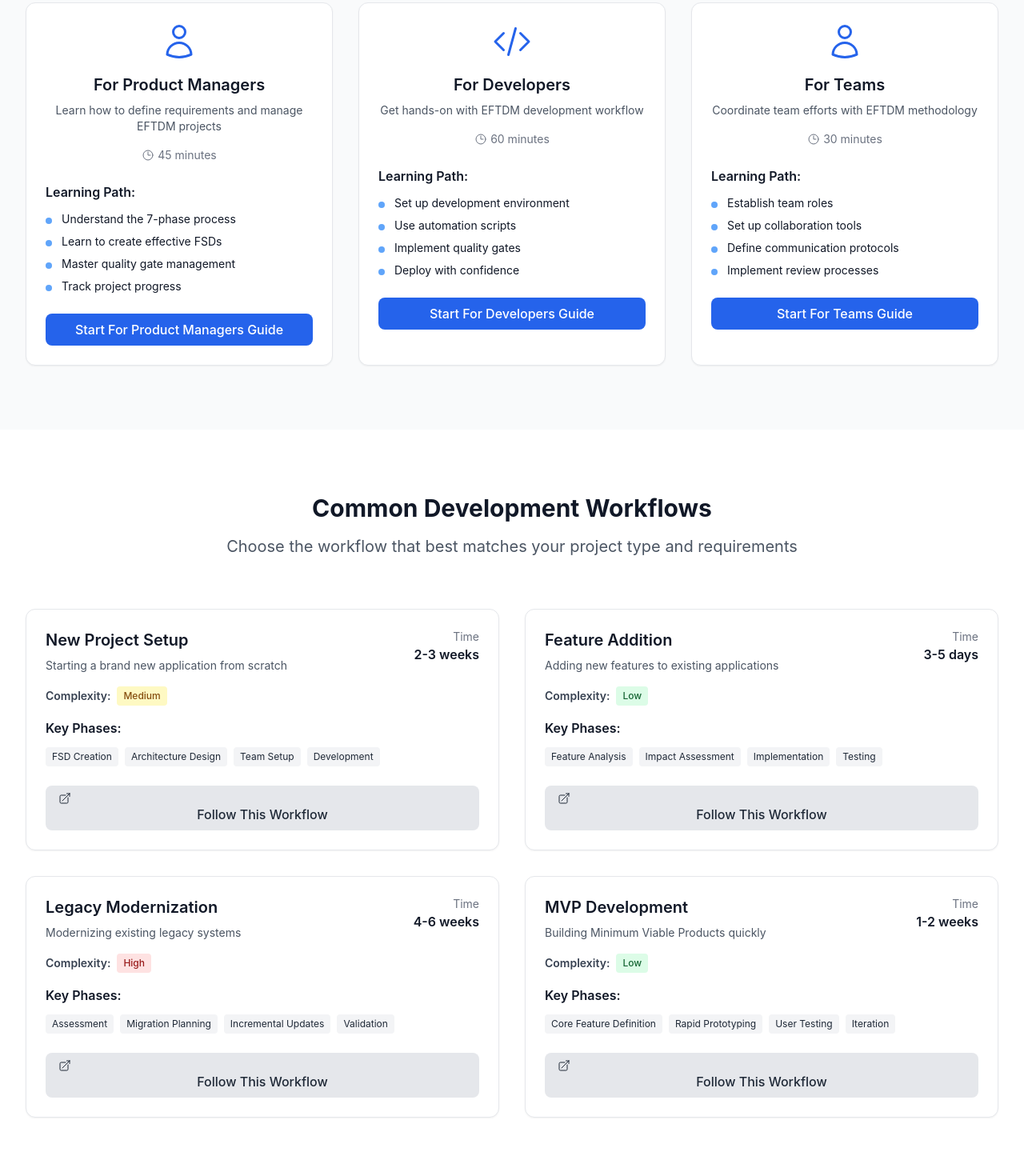
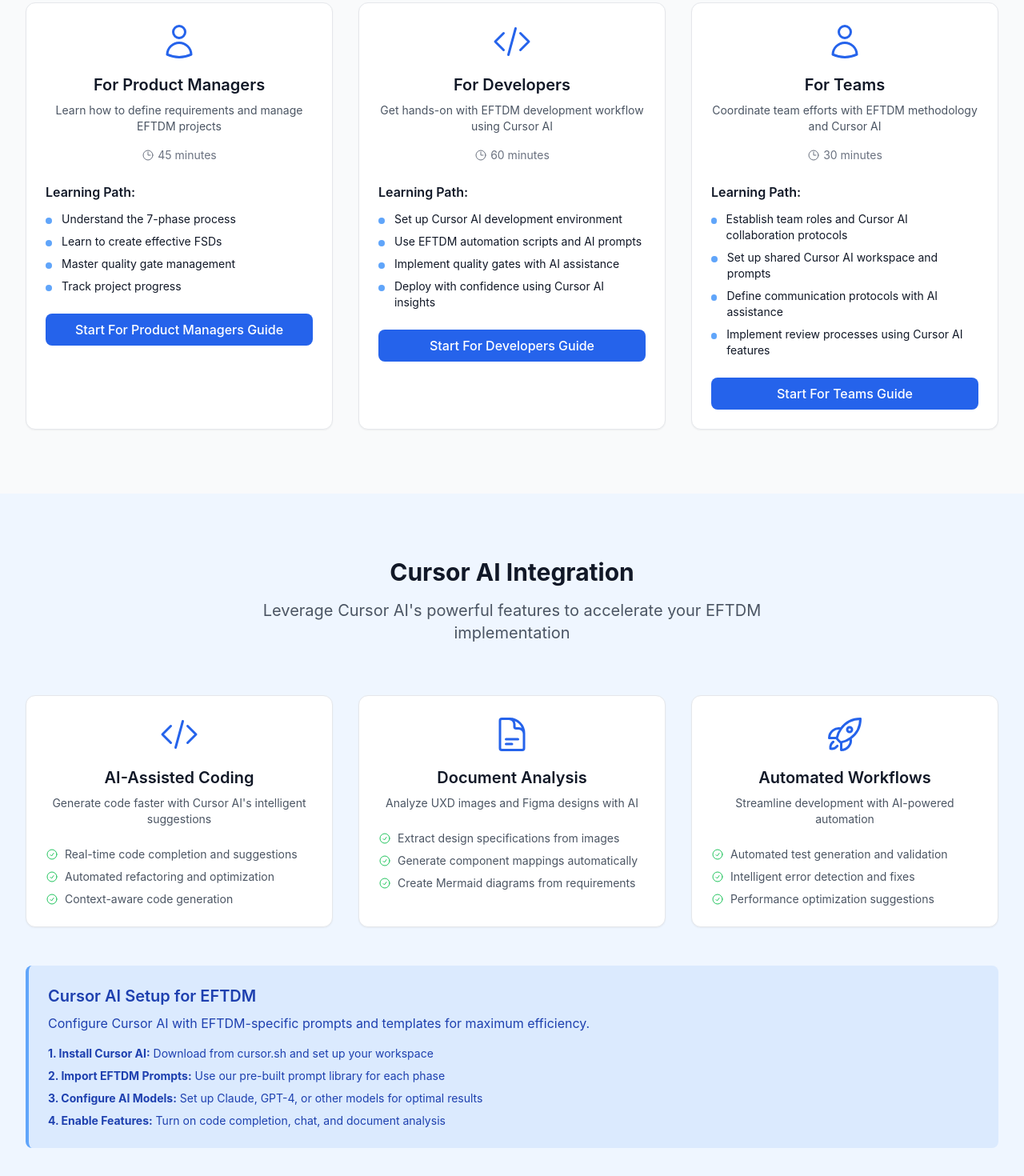
Before and after one commit to Rohith-Rathan/eftdm-knowledge-base, a Next.js app: page /getting-started in a window 1280 px wide. Shown: the part 1940-3410 px from the top of the page at 80% size. Built offline with nearby package versions, Linux system fonts and the light colour scheme.

Commit message:
Integrate Cursor AI throughout EFTDM Knowledge Base - Update all pages to reflect Cursor AI usage

```diff
--- a/pages/getting-started.tsx
+++ b/pages/getting-started.tsx
@@ -52,56 +52,56 @@ export default function GettingStarted() {
     {
       id: 3,
       title: "Prepare Your Project",
-      description: "Set up your development environment",
+      description: "Set up your development environment with Cursor AI",
       icon: CogIcon,
       duration: "30 minutes",
       details: [
-        "Install required tools (Node.js, Git, etc.)",
-        "Set up your IDE with EFTDM extensions",
-        "Configure version control",
-        "Prepare your team workspace"
+        "Install Cursor AI IDE and required tools (Node.js, Git, etc.)",
+        "Configure Cursor AI with EFTDM prompts and templates",
+        "Set up version control and project structure",
+        "Prepare your team workspace with Cursor AI collaboration"
       ]
     },
     {
       id: 4,
       title: "Create Your FSD",
-      description: "Define your project requirements",
+      description: "Define your project requirements with Cursor AI assistance",
       icon: DocumentTextIcon,
       duration: "2-4 hours",
       details: [
-        "Use the enhanced FSD template",
-        "Include UXD images or Figma links",
-        "Generate Mermaid diagrams",
-        "Define user stories and acceptance criteria"
+        "Use the enhanced FSD template in Cursor AI",
+        "Include UXD images or Figma links for AI analysis",
+        "Generate Mermaid diagrams using Cursor AI prompts",
+        "Define user stories and acceptance criteria with AI assistance"
       ]
     },
     {
       id: 5,
       title: "Generate Technical Specs",
-      description: "Create TSD and RTSD documents",
+      description: "Create TSD and RTSD documents with Cursor AI",
       icon: CodeBracketIcon,
       duration: "1-2 hours",
       details: [
-        "Run automated TSD generation",
-        "Create RTSD with UXD integration",
-        "Define architecture and technology stack",
-        "Plan microservices and APIs"
+        "Run automated TSD generation using Cursor AI prompts",
+        "Create RTSD with UXD integration via AI analysis",
+        "Define architecture and technology stack with AI assistance",
+        "Plan microservices and APIs using Cursor AI recommendations"
       ]
     },
     {
       id: 6,
       title: "Execute Development",
-      description: "Follow the 7-phase process",
+      description: "Follow the 7-phase process with Cursor AI",
       icon: RocketLaunchIcon,
       duration: "1-2 weeks",
       details: [
-        "Phase 1: FSD Analysis & Design Integration",
-        "Phase 2: Implementation Planning",
-        "Phase 3: Project Setup",
-        "Phase 4: Backend Implementation",
-        "Phase 5: Frontend Implementation",
-        "Phase 6: Integration & Testing",
-        "Phase 7: Deployment & Optimization"
+        "Phase 1: FSD Analysis & Design Integration with Cursor AI",
+        "Phase 2: Implementation Planning using AI recommendations",
+        "Phase 3: Project Setup with automated Cursor AI workflows",
+        "Phase 4: Backend Implementation with AI-assisted coding",
+        "Phase 5: Frontend Implementation with real-time AI validation",
+        "Phase 6: Integration & Testing with AI-powered test generation",
+        "Phase 7: Deployment & Optimization using Cursor AI insights"
       ]
     },
     {
@@ -135,24 +135,24 @@ export default function GettingStarted() {
     {
       title: "For Developers",
       icon: CodeBracketIcon,
-      description: "Get hands-on with EFTDM development workflow",
+      description: "Get hands-on with EFTDM development workflow using Cursor AI",
       steps: [
-        "Set up development environment",
-        "Use automation scripts",
-        "Implement quality gates",
-        "Deploy with confidence"
+        "Set up Cursor AI development environment",
+        "Use EFTDM automation scripts and AI prompts",
+        "Implement quality gates with AI assistance",
+        "Deploy with confidence using Cursor AI insights"
       ],
       duration: "60 minutes"
     },
     {
       title: "For Teams",
       icon: UserIcon,
-      description: "Coordinate team efforts with EFTDM methodology",
+      description: "Coordinate team efforts with EFTDM methodology and Cursor AI",
       steps: [
-        "Establish team roles",
-        "Set up collaboration tools",
-        "Define communication protocols",
-        "Implement review processes"
+        "Establish team roles and Cursor AI collaboration protocols",
+        "Set up shared Cursor AI workspace and prompts",
+        "Define communication protocols with AI assistance",
+        "Implement review processes using Cursor AI features"
       ],
       duration: "30 minutes"
     }
@@ -405,6 +405,99 @@ export default function GettingStarted() {
         </div>
       </div>
 
+      {/* Cursor AI Integration Section */}
+      <div className="bg-blue-50 py-20">
+        <div className="max-w-7xl mx-auto px-4 sm:px-6 lg:px-8">
+          <div className="text-center mb-16">
+            <h2 className="text-3xl font-bold text-gray-900 mb-4">Cursor AI Integration</h2>
+            <p className="text-xl text-gray-600 max-w-3xl mx-auto">
+              Leverage Cursor AI's powerful features to accelerate your EFTDM implementation
+            </p>
+          </div>
+
+          <div className="grid grid-cols-1 md:grid-cols-2 lg:grid-cols-3 gap-8">
+            <div className="card">
+              <div className="text-center mb-6">
+                <CodeBracketIcon className="h-12 w-12 text-blue-600 mx-auto mb-4" />
+                <h3 className="text-xl font-semibold text-gray-900 mb-2">AI-Assisted Coding</h3>
+                <p className="text-gray-600 text-sm">Generate code faster with Cursor AI's intelligent suggestions</p>
+              </div>
+              <ul className="space-y-2 text-sm text-gray-600">
+                <li className="flex items-start">
+                  <CheckCircleIcon className="h-4 w-4 text-green-500 mr-2 mt-0.5" />
+                  Real-time code completion and suggestions
+                </li>
+                <li className="flex items-start">
+                  <CheckCircleIcon className="h-4 w-4 text-green-500 mr-2 mt-0.5" />
+                  Automated refactoring and optimization
+                </li>
+                <li className="flex items-start">
+                  <CheckCircleIcon className="h-4 w-4 text-green-500 mr-2 mt-0.5" />
+                  Context-aware code generation
+                </li>
+              </ul>
+            </div>
+
+            <div className="card">
+              <div className="text-center mb-6">
+                <DocumentTextIcon className="h-12 w-12 text-blue-600 mx-auto mb-4" />
+                <h3 className="text-xl font-semibold text-gray-900 mb-2">Document Analysis</h3>
+                <p className="text-gray-600 text-sm">Analyze UXD images and Figma designs with AI</p>
+              </div>
+              <ul className="space-y-2 text-sm text-gray-600">
+                <li className="flex items-start">
+                  <CheckCircleIcon className="h-4 w-4 text-green-500 mr-2 mt-0.5" />
+                  Extract design specifications from images
+                </li>
+                <li className="flex items-start">
+                  <CheckCircleIcon className="h-4 w-4 text-green-500 mr-2 mt-0.5" />
+                  Generate component mappings automatically
+                </li>
+                <li className="flex items-start">
+                  <CheckCircleIcon className="h-4 w-4 text-green-500 mr-2 mt-0.5" />
+                  Create Mermaid diagrams from requirements
+                </li>
+              </ul>
+            </div>
+
+            <div className="card">
+              <div className="text-center mb-6">
+                <RocketLaunchIcon className="h-12 w-12 text-blue-600 mx-auto mb-4" />
+                <h3 className="text-xl font-semibold text-gray-900 mb-2">Automated Workflows</h3>
+                <p className="text-gray-600 text-sm">Streamline development with AI-powered automation</p>
+              </div>
+              <ul className="space-y-2 text-sm text-gray-600">
+                <li className="flex items-start">
+                  <CheckCircleIcon className="h-4 w-4 text-green-500 mr-2 mt-0.5" />
+                  Automated test generation and validation
+                </li>
+                <li className="flex items-start">
+                  <CheckCircleIcon className="h-4 w-4 text-green-500 mr-2 mt-0.5" />
+                  Intelligent error detection and fixes
+                </li>
+                <li className="flex items-start">
+                  <CheckCircleIcon className="h-4 w-4 text-green-500 mr-2 mt-0.5" />
+                  Performance optimization suggestions
+                </li>
+              </ul>
+            </div>
+          </div>
+
+          <div className="mt-12 p-6 bg-blue-100 border-l-4 border-blue-400 text-blue-800 rounded-lg">
+            <h3 className="text-xl font-semibold mb-2">Cursor AI Setup for EFTDM</h3>
+            <p className="mb-4">
+              Configure Cursor AI with EFTDM-specific prompts and templates for maximum efficiency.
+            </p>
+            <div className="space-y-2 text-sm">
+              <p><strong>1. Install Cursor AI:</strong> Download from cursor.sh and set up your workspace</p>
+              <p><strong>2. Import EFTDM Prompts:</strong> Use our pre-built prompt library for each phase</p>
+              <p><strong>3. Configure AI Models:</strong> Set up Claude, GPT-4, or other models for optimal results</p>
+              <p><strong>4. Enable Features:</strong> Turn on code completion, chat, and document analysis</p>
+            </div>
+          </div>
+        </div>
+      </div>
+
       {/* Common Workflows */}
       <div className="bg-white py-20">
         <div className="max-w-7xl mx-auto px-4 sm:px-6 lg:px-8">
--- a/pages/index.tsx
+++ b/pages/index.tsx
@@ -142,8 +142,8 @@ export default function Home() {
               EFTDM Knowledge Base
             </h1>
             <p className="text-xl text-blue-100 mb-8 max-w-3xl mx-auto">
-              Master the Enhanced Fast-Track Development Methodology with comprehensive documentation,
-              interactive templates, and real-world examples.
+              Master the Enhanced Fast-Track Development Methodology with Cursor AI integration,
+              comprehensive documentation, interactive templates, and real-world examples.
             </p>
             <div className="flex flex-col sm:flex-row gap-4 justify-center">
               <Link href="/getting-started" className="btn-primary text-lg px-8 py-3">
--- a/pages/methodology.tsx
+++ b/pages/methodology.tsx
@@ -236,8 +236,8 @@ export default function Methodology() {
               EFTDM Methodology
             </h1>
             <p className="text-xl text-blue-100 mb-8 max-w-3xl mx-auto">
-              A comprehensive 7-phase development process with quality gates,
-              automated validation, and real-time testing for production-ready applications.
+              A comprehensive 7-phase development process with Cursor AI integration,
+              quality gates, automated validation, and real-time testing for production-ready applications.
             </p>
             <div className="flex flex-col sm:flex-row gap-4 justify-center">
               <Link href="/test" className="btn-primary text-lg px-8 py-3">
--- a/pages/test.tsx
+++ b/pages/test.tsx
@@ -352,8 +352,8 @@ export default function Test() {
               Interactive Test Components
             </h1>
             <p className="text-xl text-blue-100 mb-8 max-w-3xl mx-auto">
-              Test EFTDM methodology components interactively with real-time validation,
-              quality gates, and automated testing workflows.
+              Test EFTDM methodology components interactively with Cursor AI integration,
+              real-time validation, quality gates, and automated testing workflows.
             </p>
             <div className="flex flex-col sm:flex-row gap-4 justify-center">
               <button
```
